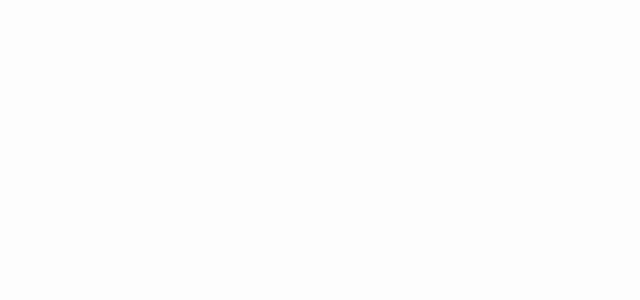
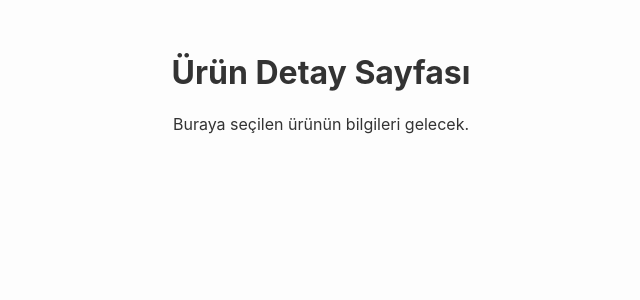
Before and after one commit to omerbaki7/paper-collective-clone, a Vue app: page /product/1 in a window 1280 px wide. Before the commit this address had no page. Shown: the top 300 px of the page, without its empty margins (319-959 px from the left). Built offline with nearby package versions, Linux system fonts and the light colour scheme.

Commit message:
feat: Add navigation to detail pages and fix layout

```diff
--- a/src/components/ProductCard.vue
+++ b/src/components/ProductCard.vue
@@ -1,7 +1,6 @@
 <script setup>
-// Bu bileşenin dışarıdan hangi bilgileri alacağını tanımlıyoruz.
-// Buna "props" denir.
 defineProps({
+  id: Number, // <-- ID'Yİ PROP OLARAK ALMAK İÇİN BUNU EKLE
   name: String,
   artist: String,
   price: Number,
@@ -10,31 +9,41 @@ defineProps({
 </script>
 
 <template>
+  <RouterLink :to="`/product/${id}`" class="product-link">
     <div class="product-card">
       <img :src="imageUrl" :alt="name" class="product-image" />
       <h3 class="product-name">{{ name }}</h3>
       <p class="product-artist">{{ artist }}</p>
       <p class="product-price">{{ price }} EUR</p>
     </div>
+  </RouterLink>
 </template>
 
 <style scoped>
-/* 'scoped' kelimesi, bu stillerin sadece bu bileşeni etkilemesini sağlar. */
+/* RouterLink'in altı çizili mavi link gibi görünmesini engellemek için: */
+.product-link {
+  text-decoration: none;
+  color: inherit;
+  display: block;
+}
+
 .product-card {
   border: 1px solid #f0f0f0;
   text-align: left;
   padding: 10px;
   cursor: pointer;
   transition: box-shadow 0.3s ease;
+  height: 100%;
 }
 
 .product-card:hover {
   box-shadow: 0 4px 8px rgba(0, 0, 0, 0.1);
 }
 
+/* !!! BÜTÜN SORUNU ÇÖZEN EKSİK KISIM BURASI !!! */
 .product-image {
-  width: 100%;
-  aspect-ratio: 1 / 1.4; /* Resimlerin orantılı durmasını sağlar */
+  width: 100%; /* Resmin, kartın genişliğine uymasını sağlar */
+  aspect-ratio: 1 / 1.4;
   object-fit: cover;
   background-color: #f9f9f9;
 }
--- a/src/router/index.js
+++ b/src/router/index.js
@@ -1,5 +1,6 @@
 import { createRouter, createWebHistory } from 'vue-router'
 import HomeView from '../views/HomeView.vue'
+import ProductDetailView from '../views/ProductDetailView.vue'
 
 const router = createRouter({
   history: createWebHistory(import.meta.env.BASE_URL),
@@ -8,6 +9,11 @@ const router = createRouter({
       path: '/',
       name: 'home',
       component: HomeView,
+    },
+    {
+      path: '/product/:id', // ':' işareti, 'id'nin dinamik bir parametre olduğunu söyler
+      name: 'ProductDetail',
+      component: ProductDetailView
     },
     {
       path: '/about',
--- a/src/views/HomeView.vue
+++ b/src/views/HomeView.vue
@@ -11,6 +11,7 @@ import productsData from '../data/products.json';
      <ProductCard
       v-for="product in productsData"
       :key="product.id"
+      :id="product.id"
       :name="product.name"
       :artist="product.artist"
       :price="product.price"
--- /dev/null
+++ b/src/views/ProductDetailView.vue
@@ -0,0 +1,13 @@
+<template>
+  <div class="product-detail">
+    <h1>Ürün Detay Sayfası</h1>
+    <p>Buraya seçilen ürünün bilgileri gelecek.</p>
+  </div>
+</template>
+
+<style scoped>
+.product-detail {
+  padding: 2rem;
+  text-align: center;
+}
+</style>
```
Lines whose indentation alone changed are shown as unchanged.
